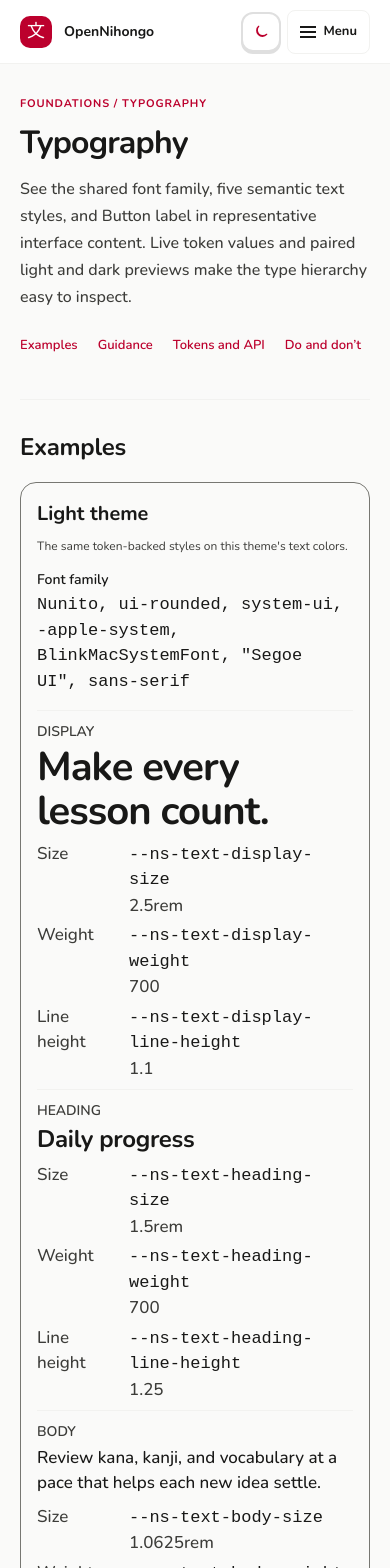
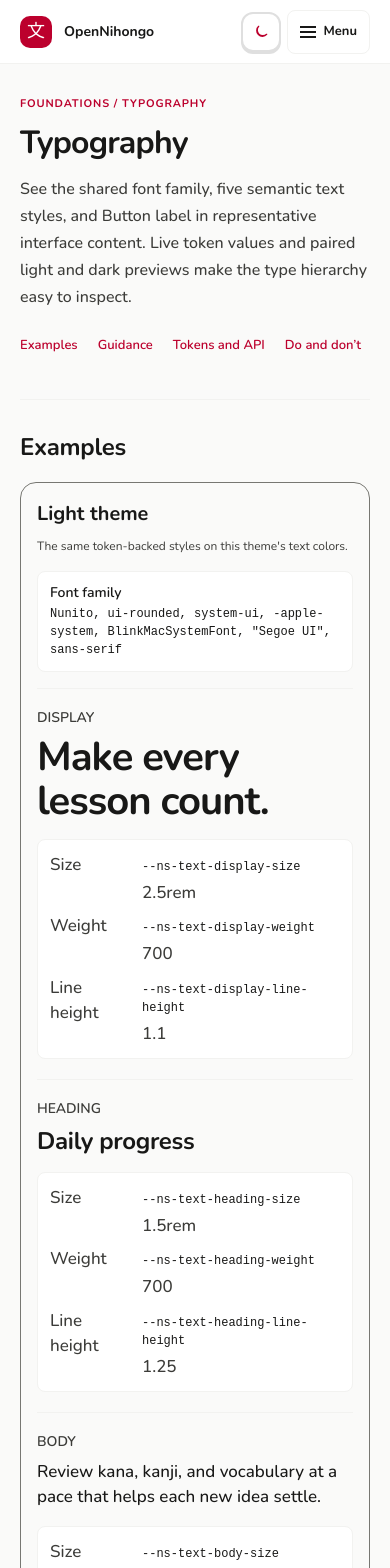
Before and after one commit to rafaself/opennihongo, a React (Vite) app in the folder apps/ui-gallery/: page /foundations/typography in a window 390 px wide. Shown: the top 1568 px of the page. Built offline with nearby package versions, Linux system fonts and the light colour scheme.

Commit message:
fix(ui-gallery): give foundation previews room to breathe

```diff
--- a/apps/ui-gallery/src/layouts/GalleryDocumentationPage.css
+++ b/apps/ui-gallery/src/layouts/GalleryDocumentationPage.css
@@ -84,7 +84,7 @@
 .gallery-doc-practices-grid {
   display: grid;
   gap: 1rem;
-  grid-template-columns: repeat(2, minmax(0, 1fr));
+  grid-template-columns: repeat(auto-fit, minmax(min(100%, 22rem), 1fr));
 }
 
 .gallery-doc-example-grid {
@@ -280,10 +280,7 @@
 }
 
 @media (max-width: 36rem) {
-  .gallery-doc-example-grid,
-  .gallery-doc-guidance-grid,
-  .gallery-doc-notes-grid,
-  .gallery-doc-practices-grid {
+  .gallery-doc-example-grid {
     grid-template-columns: minmax(0, 1fr);
   }
 
--- a/apps/ui-gallery/src/pages/foundations/ElevationPage.css
+++ b/apps/ui-gallery/src/pages/foundations/ElevationPage.css
@@ -2,7 +2,7 @@
   align-items: start;
   display: grid;
   gap: var(--ns-space-4);
-  grid-template-columns: repeat(2, minmax(0, 1fr));
+  grid-template-columns: repeat(auto-fit, minmax(min(100%, 34rem), 1fr));
 }
 
 .gallery-elevation-theme {
@@ -180,12 +180,6 @@
   font-size: var(--ns-text-caption-size);
 }
 
-@media (max-width: 58rem) {
-  .gallery-elevation-theme-grid {
-    grid-template-columns: minmax(0, 1fr);
-  }
-}
-
 @media (max-width: 32rem) {
   .gallery-elevation-surface-grid,
   .gallery-elevation-composition-grid,
--- a/apps/ui-gallery/src/pages/foundations/MotionPage.css
+++ b/apps/ui-gallery/src/pages/foundations/MotionPage.css
@@ -166,7 +166,7 @@
   align-items: stretch;
   display: grid;
   gap: var(--ns-space-3);
-  grid-template-columns: repeat(2, minmax(0, 1fr));
+  grid-template-columns: repeat(auto-fit, minmax(min(100%, 22rem), 1fr));
 }
 
 .gallery-motion-tactile-card {
@@ -246,8 +246,4 @@
     grid-column: 1 / -1;
     grid-row: 2;
   }
-
-  .gallery-motion-feedback-grid {
-    grid-template-columns: minmax(0, 1fr);
-  }
 }
--- a/apps/ui-gallery/src/pages/foundations/TypographyPage.css
+++ b/apps/ui-gallery/src/pages/foundations/TypographyPage.css
@@ -6,8 +6,8 @@
 .gallery-typography-theme-grid {
   align-items: start;
   display: grid;
-  gap: var(--ns-space-4);
-  grid-template-columns: repeat(2, minmax(0, 1fr));
+  gap: var(--ns-space-5);
+  grid-template-columns: repeat(auto-fit, minmax(min(100%, 38rem), 1fr));
 }
 
 .gallery-typography-theme {
@@ -16,7 +16,7 @@
   border-radius: var(--ns-radius-card);
   color: var(--ns-color-text-primary);
   display: grid;
-  gap: var(--ns-space-4);
+  gap: var(--ns-space-5);
   min-width: 0;
   padding: var(--ns-space-4);
 }
@@ -24,6 +24,9 @@
 .gallery-typography-theme-heading {
   display: grid;
   gap: var(--ns-space-2);
+  min-width: 0;
+  padding-bottom: var(--ns-space-4);
+  border-bottom: 1px solid var(--ns-color-border-subtle);
 }
 
 .gallery-typography-theme-heading h3,
@@ -32,10 +35,20 @@
 }
 
 .gallery-typography-family {
+  background: var(--ns-color-surface);
+  border: 1px solid var(--ns-color-border-subtle);
+  border-radius: var(--ns-radius-md);
   display: grid;
   gap: var(--ns-space-1);
   margin-top: var(--ns-space-2);
   min-width: 0;
+  padding: var(--ns-space-3);
+}
+
+.gallery-typography-family code,
+.gallery-typography-metrics code {
+  font-size: var(--ns-text-caption-size);
+  line-height: var(--ns-text-body-line-height);
 }
 
 .gallery-typography-family code,
@@ -45,20 +58,30 @@
 
 .gallery-typography-styles {
   display: grid;
-  gap: var(--ns-space-2);
 }
 
 .gallery-typography-style {
   border-top: 1px solid var(--ns-color-border-subtle);
   display: grid;
-  gap: var(--ns-space-2);
+  gap: var(--ns-space-4);
+  grid-template-columns: repeat(auto-fit, minmax(min(100%, 18rem), 1fr));
   min-width: 0;
-  padding-top: var(--ns-space-3);
+  padding: var(--ns-space-5) 0;
+}
+
+.gallery-typography-style:first-child {
+  border-top: 0;
+  padding-top: 0;
+}
+
+.gallery-typography-style:last-child {
+  padding-bottom: 0;
 }
 
 .gallery-typography-sample {
+  align-content: center;
   display: grid;
-  gap: var(--ns-space-1);
+  gap: var(--ns-space-2);
   min-width: 0;
 }
 
@@ -68,13 +91,19 @@
 }
 
 .gallery-typography-sample > p {
+  margin: 0;
   overflow-wrap: anywhere;
 }
 
 .gallery-typography-metrics {
+  background: var(--ns-color-surface);
+  border: 1px solid var(--ns-color-border-subtle);
+  border-radius: var(--ns-radius-md);
   display: grid;
-  gap: var(--ns-space-1);
+  gap: var(--ns-space-2);
   margin: 0;
+  min-width: 0;
+  padding: var(--ns-space-3);
 }
 
 .gallery-typography-metrics > div {
@@ -90,9 +119,8 @@
 }
 
 .gallery-typography-metrics dd {
-  display: flex;
-  flex-wrap: wrap;
-  gap: 0 var(--ns-space-2);
+  display: grid;
+  gap: var(--ns-space-1);
   margin: 0;
   min-width: 0;
 }
@@ -105,9 +133,3 @@
   color: var(--ns-color-text-secondary);
   margin: 0;
 }
-
-@media (max-width: 56rem) {
-  .gallery-typography-theme-grid {
-    grid-template-columns: minmax(0, 1fr);
-  }
-}
--- a/apps/ui-gallery/src/pages/foundations/colors/ColorTokensPage.css
+++ b/apps/ui-gallery/src/pages/foundations/colors/ColorTokensPage.css
@@ -26,15 +26,20 @@
   max-width: 54rem;
 }
 
-.gallery-color-palette-grid,
+.gallery-color-palette-grid {
+  display: grid;
+  gap: var(--ns-space-4);
+  grid-template-columns: repeat(auto-fit, minmax(min(100%, 26rem), 1fr));
+}
+
 .gallery-color-theme-grid {
   display: grid;
   gap: var(--ns-space-4);
-  grid-template-columns: repeat(2, minmax(0, 1fr));
+  grid-template-columns: repeat(auto-fit, minmax(min(100%, 34rem), 1fr));
 }
 
 .gallery-color-palette-grid-accents {
-  grid-template-columns: repeat(2, minmax(0, 1fr));
+  grid-template-columns: repeat(auto-fit, minmax(min(100%, 26rem), 1fr));
 }
 
 .gallery-color-palette,
@@ -152,15 +157,7 @@
   padding: 0;
 }
 
-@media (max-width: 56rem) {
-  .gallery-color-theme-grid {
-    grid-template-columns: 1fr;
-  }
-}
-
 @media (max-width: 38rem) {
-  .gallery-color-palette-grid,
-  .gallery-color-palette-grid-accents,
   .gallery-color-semantic-grid {
     grid-template-columns: 1fr;
   }
```
